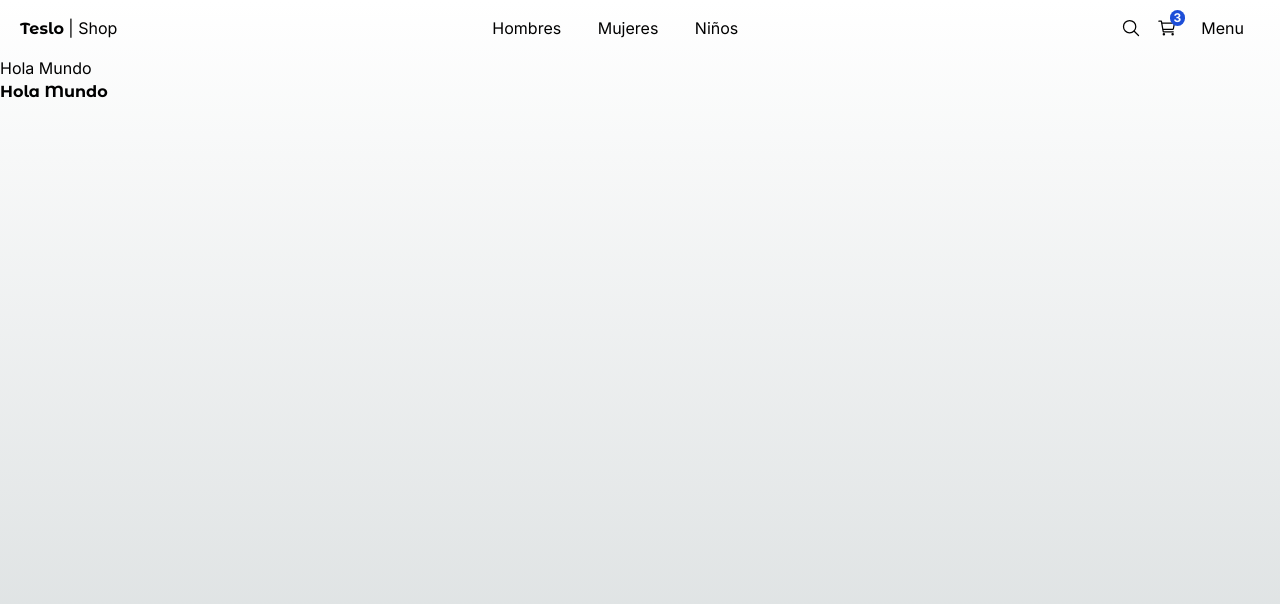
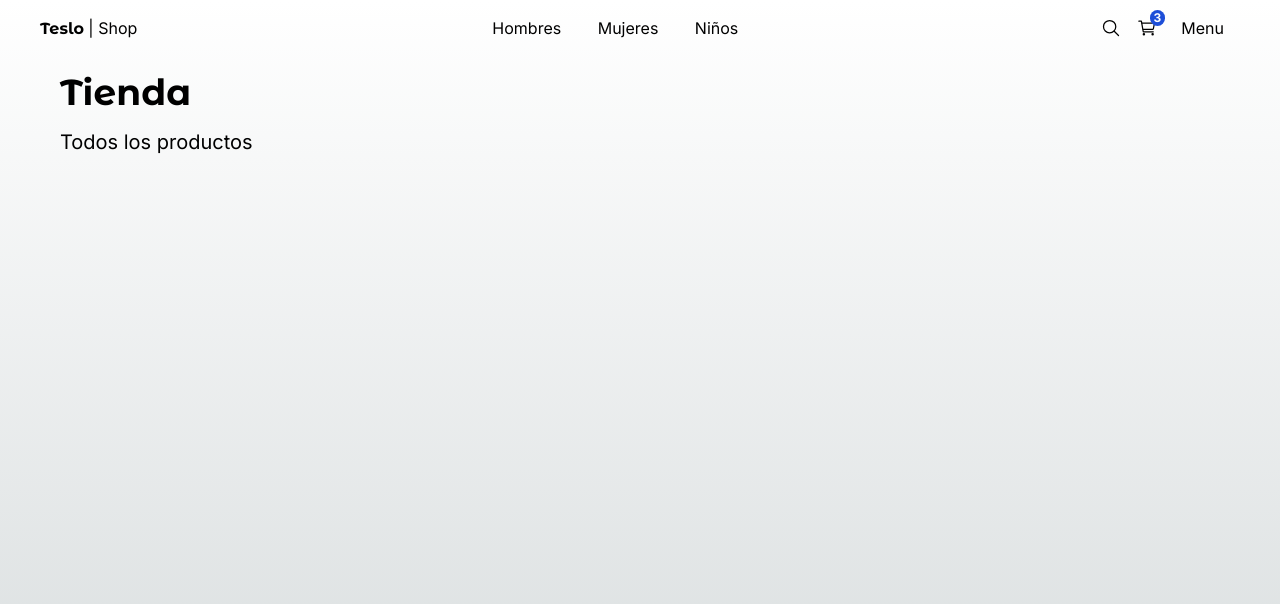
Before and after one commit to Gmsus4/teslo-shop, a Next.js app: page / in a window 1280 px wide. Shown: the top 604 px of the page. Built offline with nearby package versions, Linux system fonts and the light colour scheme.

Commit message:
Componente - Title

```diff
--- a/src/app/(shop)/layout.tsx
+++ b/src/app/(shop)/layout.tsx
@@ -4,9 +4,12 @@
  children: React.ReactNode;
 }) {
   return (
-    <main className="min-h-screen">
+    <main className="min-h-screen px-5">
       <TopMenu />
-    { children }
+
+      <div className="px-0 sm:px-10">
+          { children }
+      </div>
     </main>
   );
 }
--- a/src/app/(shop)/page.tsx
+++ b/src/app/(shop)/page.tsx
@@ -1,10 +1,13 @@
-import { titleFont } from "@/config/fonts";
+import { Title } from "@/components";
 
 export default function Home() {
   return (
-    <main className="">
-      <h1>Hola Mundo</h1>
-      <h1 className={ `${titleFont.className} font-bold` }>Hola Mundo</h1>
-    </main>
+    <>
+      <Title
+        title="Tienda"
+        subtitle="Todos los productos"
+        className="mb-2"
+      />
+    </>
   );
 }
--- a/src/components/index.ts
+++ b/src/components/index.ts
@@ -1,2 +1,3 @@
 export * from './ui/top-menu/TopMenu'
 export * from './ui/not-found/PageNotFound'
+export * from './ui/title/Title'
--- /dev/null
+++ b/src/components/ui/title/Title.tsx
@@ -0,0 +1,22 @@
+import { titleFont } from "@/config/fonts";
+
+interface Props {
+    title: string;
+    subtitle?: string;
+    className?: string;
+}
+export const Title = ({ title, subtitle, className }: Props) => {
+  return (
+    <div className={`${className} mt-3`}>
+        <h1 className={`${titleFont.className} antialiased text-4xl font-semibold my-4`}>
+            {title}
+        </h1>
+
+        {
+            subtitle && (
+                <h3 className="text-xl mb-5">{ subtitle }</h3>
+            )
+        }
+    </div>
+  )
+}
```
